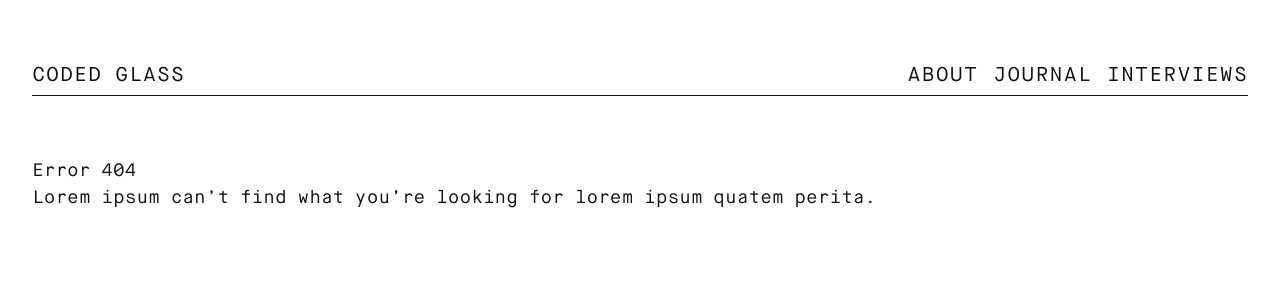
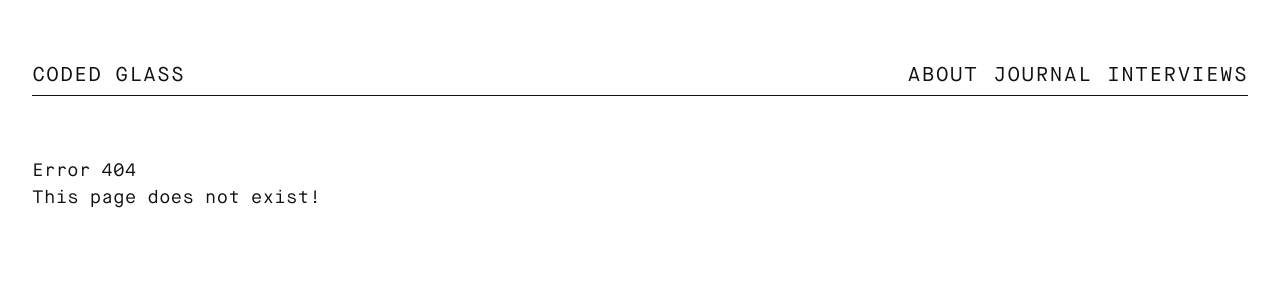
Before and after one commit to BrianaCamp/looking-glass, a Jekyll site: the page built from 404.md, in a window 1280 px wide. Shown: the top 300 px of the page. Built offline with Jekyll 4.4.1, drawn with Linux system fonts in a browser that asks for light colours.

Commit message:
Updated 404

```diff
--- a/404.md
+++ b/404.md
@@ -5,4 +5,4 @@ layout: 404
 
 Error 404
 
-Lorem ipsum can't find what you're looking for lorem ipsum quatem perita.
+This page does not exist!
```
